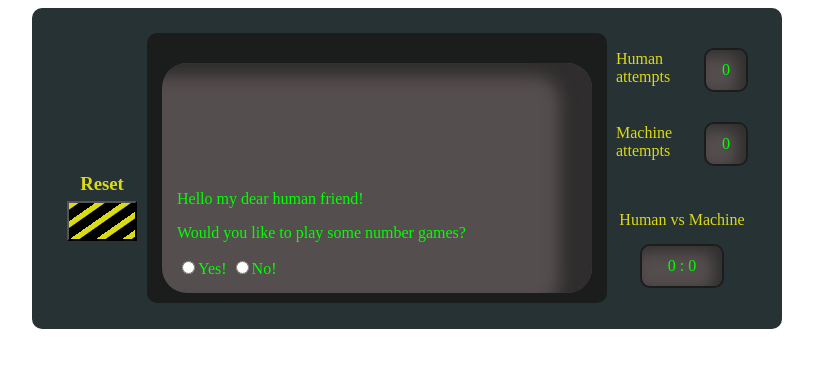
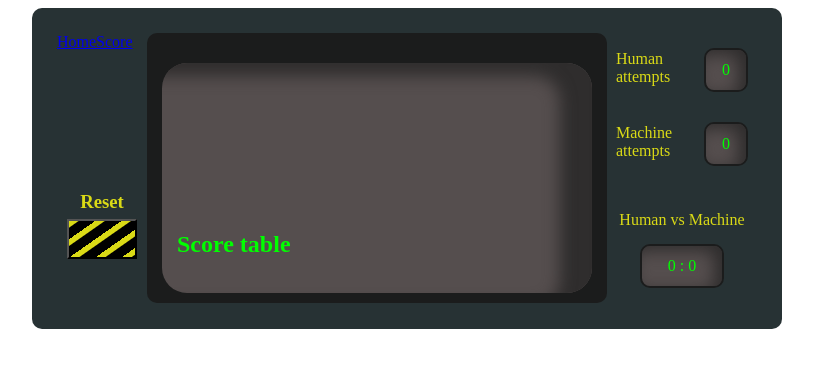
Before and after one commit to Manuletti/guessing-game, a Vue app: page /score in a window 1280 px wide. Shown: the top 368 px of the page, without its empty margins (233-1046 px from the left). Built offline with nearby package versions, Linux system fonts and the light colour scheme.

Commit message:
Score Page added
I add ScorePage with vue router library

```diff
--- a/package.json
+++ b/package.json
@@ -8,7 +8,8 @@
   },
   "dependencies": {
     "pinia": "^2.0.13",
-    "vue": "^3.2.33"
+    "vue": "^3.2.33",
+    "vue-router": "^4.0.15"
   },
   "devDependencies": {
     "@vitejs/plugin-vue": "^2.3.1",
--- a/src/App.vue
+++ b/src/App.vue
@@ -1,7 +1,8 @@
 <script setup>
-import { reactive,ref } from 'vue';
+import { ref } from 'vue';
 import GameSelectVue from './components/GameSelect.vue';
-import { useGameStages, useGameStates } from './stores/GuessingStore';
+import { useGameStates, useGameStages } from './stores/GuessingStore';
+import { RouterLink, RouterView } from 'vue-router'
 
 const selectGame = useGameStages();
 const attempts = useGameStates();
@@ -18,33 +19,14 @@ function reset() {
 
   <div class="computer-body">
     <div class="config-left">
+      <router-link to='/'>Home</router-link>
+      <router-link to="/score">Score</router-link>
       <h3 id="reset-label">Reset</h3>
       <button id="reset-btn" @click="reset()"></button>
     </div>
     <div class="display">
       <section class="game">
-        <div id="welcome-page">
-
-          <p>Hello my dear human friend!</p>
-          <p> Would you like to play some number games? </p>
-
-          <div id="game-start" v-if="selectGame.showGameSelect === undefined">
-              <input type="radio" class="display-btn" @click="selectGame.startGame">Yes!
-              <input type="radio" class="display-btn" @click="selectGame.quitGame">No!
-          </div>
-
-          <div v-else-if="selectGame.showGameSelect === true">
-            <p class="user-reply"> >>> Yes!</p>
-            <p>On, nice!</p>
-            <GameSelectVue />
-          </div>
-
-          <div v-else>
-            <p class="user-reply"> >>> No!</p>
-            <p>I am sorry to hear it, human. Come back later</p>
-          </div>
-
-        </div>
+       <router-view></router-view>
       </section>
     </div>
     <div class="config-right">
--- /dev/null
+++ b/src/components/ScoreTable.vue
@@ -0,0 +1,5 @@
+<template>
+    <h1>
+       Score table
+    </h1>
+</template>
--- /dev/null
+++ b/src/components/WelcomePage.vue
@@ -0,0 +1,35 @@
+<script setup>
+import GameSelectVue from './GameSelect.vue';
+import { useGameStages } from '../stores/GuessingStore';
+
+const selectGame = useGameStages();
+</script>
+
+<template>
+ <div id="welcome-page">
+    <p>Hello my dear human friend!</p>
+    <p> Would you like to play some number games? </p>
+
+    <div id="game-start" v-if="selectGame.showGameSelect === undefined">
+        <input type="radio" class="display-btn" @click="selectGame.startGame">Yes!
+        <input type="radio" class="display-btn" @click="selectGame.quitGame">No!
+    </div>
+
+    <div v-else-if="selectGame.showGameSelect === true">
+        <p class="user-reply"> >>> Yes!</p>
+        <p>On, nice!</p>
+        <GameSelectVue />
+    </div>
+
+    <div v-else>
+        <p class="user-reply"> >>> No!</p>
+        <p>I am sorry to hear it, human. Come back later</p>
+    </div>
+</div>
+</template>
+
+<style>
+.user-reply {
+  color:cornsilk;
+}
+</style>
--- a/src/main.js
+++ b/src/main.js
@@ -1,9 +1,11 @@
 import { createApp } from 'vue'
 import { createPinia } from 'pinia'
+import router from './router/router'
 import App from './App.vue'
 
 const app = createApp(App)
 
 app.use(createPinia())
+app.use(router)
 
 app.mount('#app')
--- /dev/null
+++ b/src/router/router.js
@@ -0,0 +1,21 @@
+import { createRouter, createWebHistory } from 'vue-router'
+import HomeView from '../views/HomeView.vue'
+import ScoreView from '../views/ScoreView.vue'
+
+const router = createRouter({
+    history: createWebHistory(),
+    routes: [
+        {
+            path: '/',
+            name: 'home',
+            component: HomeView
+        },
+        {
+            path: '/score',
+            name: 'score',
+            component: ScoreView
+        }
+    ]
+})
+
+export default router
--- /dev/null
+++ b/src/views/HomeView.vue
@@ -0,0 +1,9 @@
+<script setup>
+import WelcomePageVue from '../components/WelcomePage.vue';
+</script>
+
+<template>
+    <div>
+        <WelcomePageVue />
+    </div>
+</template>
--- /dev/null
+++ b/src/views/ScoreView.vue
@@ -0,0 +1,9 @@
+<script setup>
+import ScoreTableVue from '../components/ScoreTable.vue';
+</script>
+
+<template>
+    <div>
+        <ScoreTableVue />
+    </div>
+</template>
```
Also changed, not shown: 1 other file (tests, documents, lock files or other folders).
